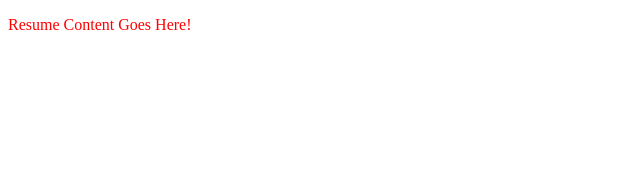
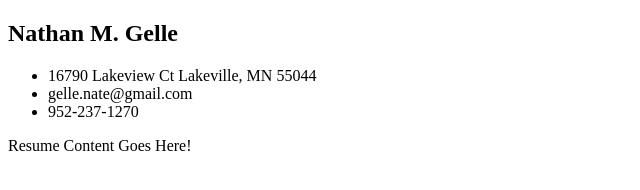
Before and after one commit to nate-gelle/resume-to-prime, a plain HTML site: page index.html in a window 1280 px wide. Shown: the whole page, without its empty margins (0-640 px from the left). Drawn offline with Linux system fonts and the light colour scheme.

Commit message:
Div setup

```diff
--- a/index.html
+++ b/index.html
@@ -5,7 +5,21 @@
     <link rel="stylesheet" href="style.css"/>
   </head>
 
+  <div class="container">
   <body>
-    <p>Resume Content Goes Here!</p>
+    <div class="name">
+      <h2>Nathan M. Gelle</h2>
+      <ul>
+        <li>16790 Lakeview Ct Lakeville, MN 55044</li>
+        <li>gelle.nate@gmail.com</li>
+        <li>952-237-1270</li>
+      </ul>
+    </div>
+    <div class="main"
+      <p>Resume Content Goes Here!</p>
+    </div>
+
+
   </body>
+  </div>
 </html>
```
